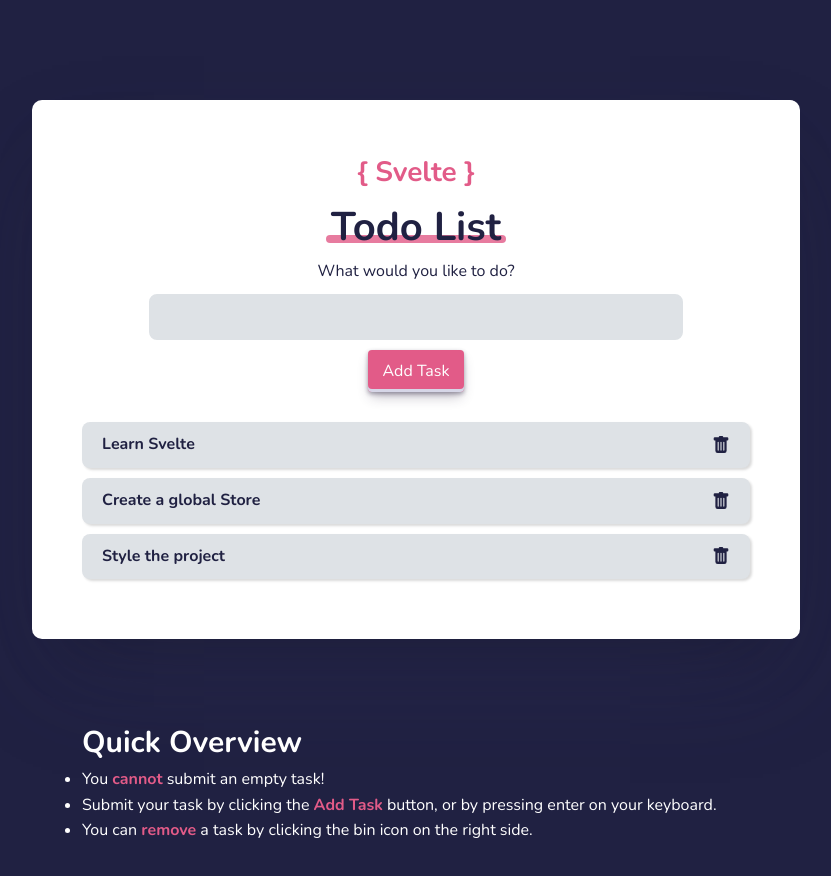
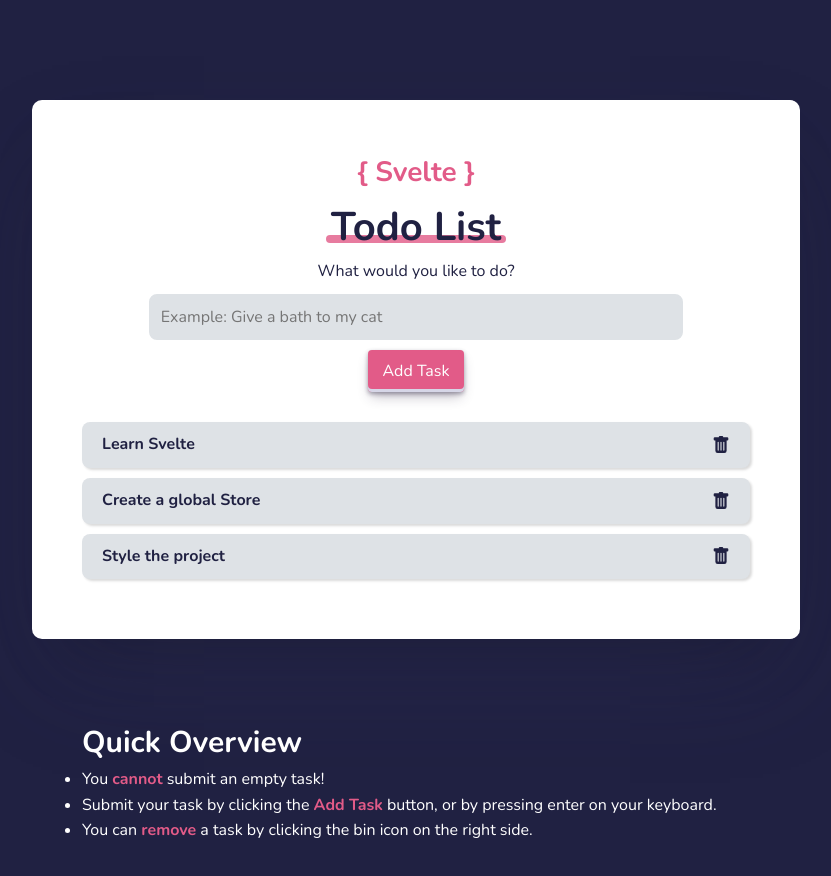
Before and after one commit to humbruno/svelte-feedback-app, a Svelte app: page / in a window 1280 px wide. Shown: the top 876 px of the page, without its empty margins (224-1055 px from the left). Built offline with nearby package versions, Linux system fonts and the light colour scheme.

Commit message:
placeholder for form input

```diff
--- a/src/components/Form.svelte
+++ b/src/components/Form.svelte
@@ -25,7 +25,11 @@
   <form on:submit={createTodo}>
     <label>
       What would you like to do?
-      <input type="text" bind:value={todo} />
+      <input
+        type="text"
+        placeholder="Example: Give a bath to my cat"
+        bind:value={todo}
+      />
       <Button>Add Task</Button>
     </label>
 
```
Also changed, not shown: 1 other file (tests, documents, lock files or other folders).
